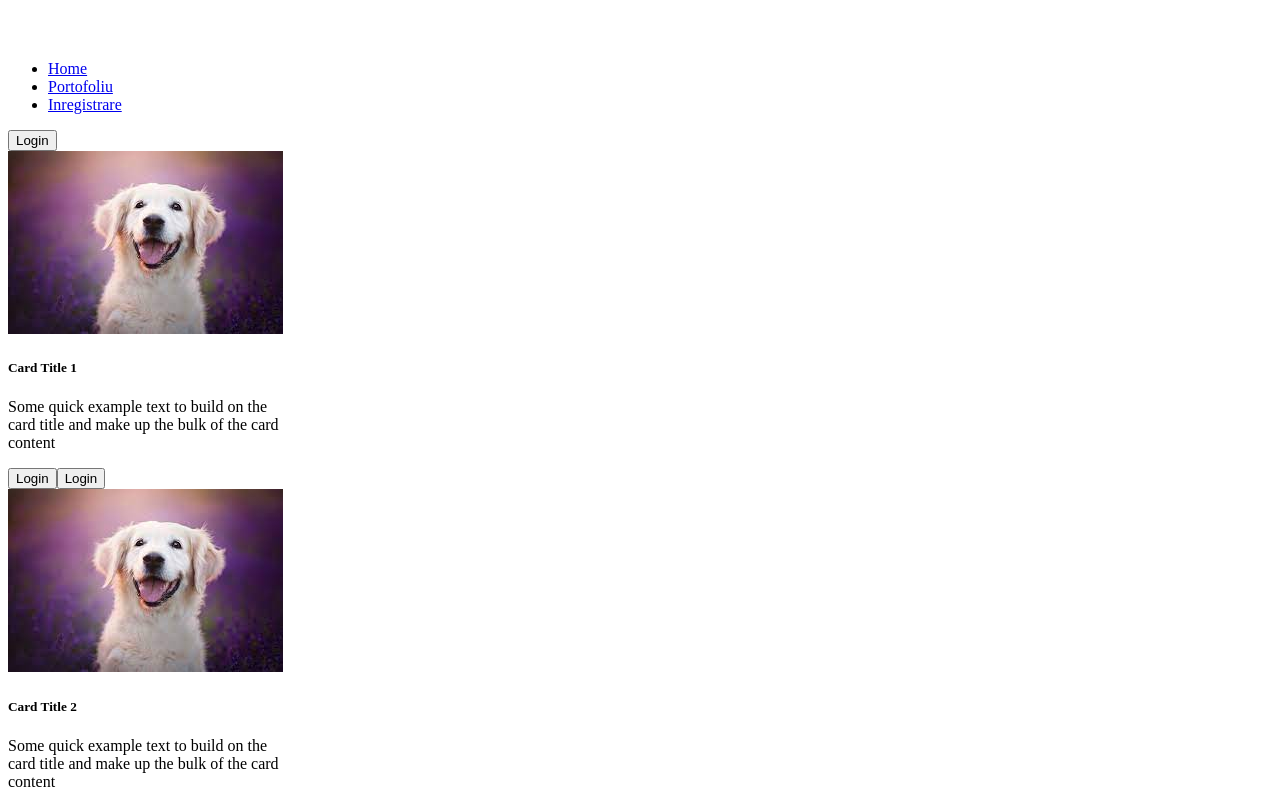
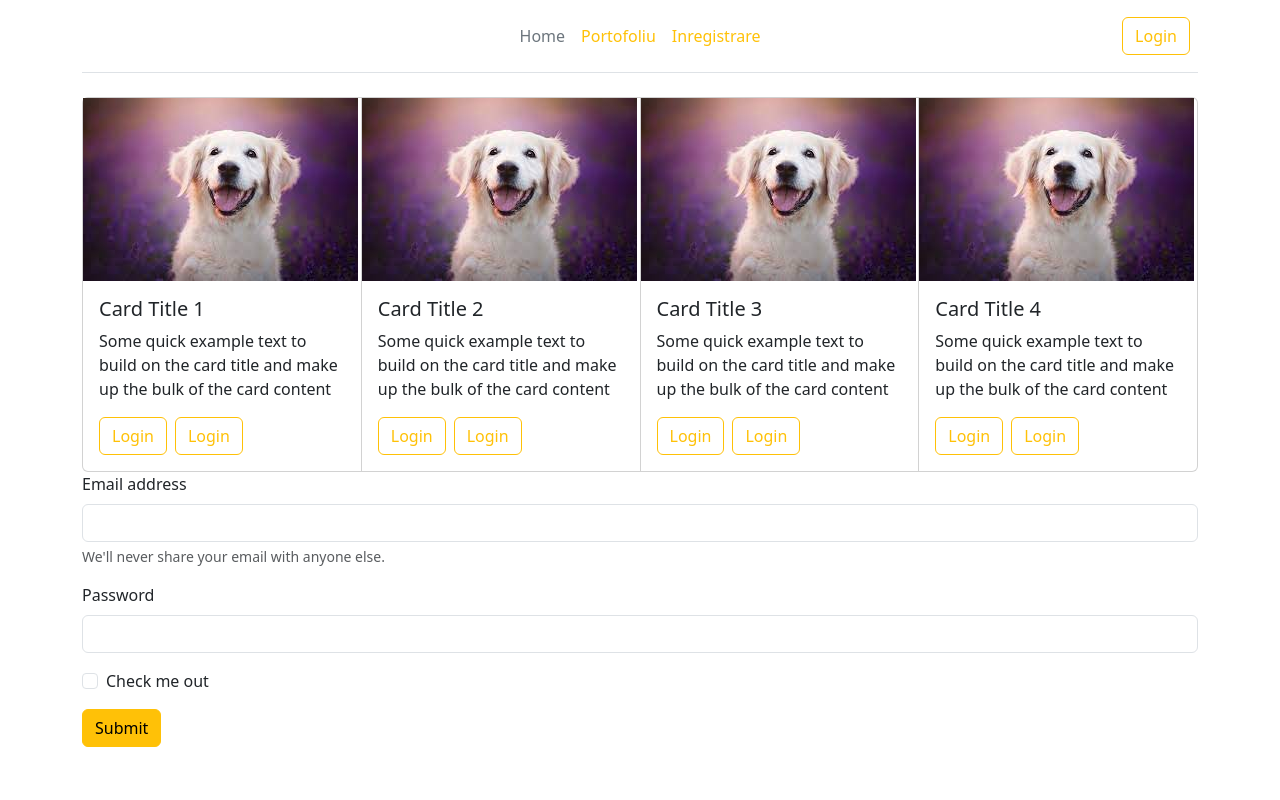
Before and after one commit to asarb1/PortofoliuSiteuri, an Angular app: page /home in a window 1280 px wide. Shown: the top 800 px of the page. Built offline with nearby package versions, Linux system fonts and the light colour scheme.

Commit message:
bootstrap

```diff
--- a/angular.json
+++ b/angular.json
@@ -25,6 +25,7 @@
               "src/assets"
             ],
             "styles": [
+              "node_modules/bootstrap/dist/css/bootstrap.min.css",
               "src/styles.css"
             ],
             "scripts": []
--- a/package.json
+++ b/package.json
@@ -18,6 +18,7 @@
     "@angular/platform-browser": "^17.0.0",
     "@angular/platform-browser-dynamic": "^17.0.0",
     "@angular/router": "^17.0.0",
+    "bootstrap": "^5.3.2",
     "rxjs": "~7.8.0",
     "tslib": "^2.3.0",
     "zone.js": "~0.14.2"
--- a/src/styles.css
+++ b/src/styles.css
@@ -1 +1,2 @@
 /* You can add global styles to this file, and also import other style files */
+@import "../node_modules/bootstrap/dist/css/bootstrap.min.css"
```
Also changed, not shown: 1 other file (tests, documents, lock files or other folders).
